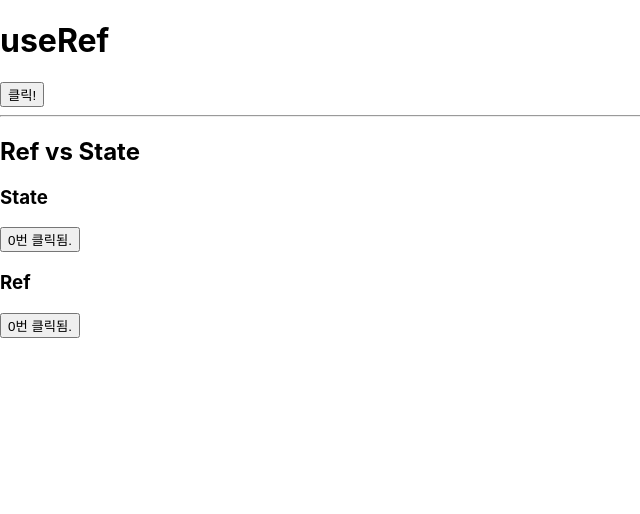
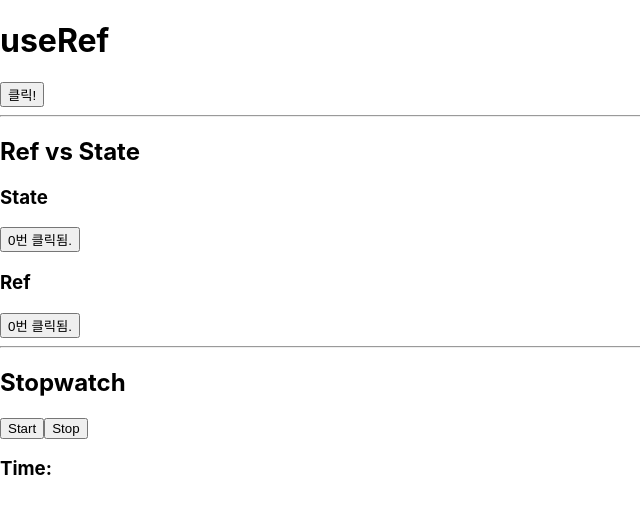
Before and after one commit to JakeOh/20230401_gnit_react, a React (Create React App) app in the folder lab11/: page / in a window 1280 px wide. Shown: the top 514 px of the page, without its empty margins (0-640 px from the left). Built offline with nearby package versions, Linux system fonts and the light colour scheme.

Commit message:
state vs ref

```diff
--- a/lab11/src/App.js
+++ b/lab11/src/App.js
@@ -1,5 +1,6 @@
 import { useRef } from 'react';
 import RefVsState from './components/RefVsState';
+import Stopwatch from './components/Stopwatch';
 
 function App() {
   const ref = useRef(0);
@@ -21,6 +22,9 @@
 
       <hr />
       <RefVsState />
+
+      <hr />
+      <Stopwatch />
     </div>
   );
 }
--- a/lab11/src/components/RefVsState.js
+++ b/lab11/src/components/RefVsState.js
@@ -5,7 +5,7 @@
   const countRef = useRef(0);
 
   const handleClickState = () => {
-    setCount(count + 1);
+    setCount(count + 1); // setCount((prev) => prev + 1);
     //-> state가 변경되면 화면이 갱신(re-render)됨!
   };
 
--- /dev/null
+++ b/lab11/src/components/Stopwatch.js
@@ -0,0 +1,44 @@
+import { useRef, useState } from 'react';
+
+const Stopwatch = () => {
+  // Start 버튼을 클릭했을 때의 시간을 저장하기 위한 state.
+  const [startTime, setStartTime] = useState(null);
+
+  // 1/100초마다 측정하는 시간을 저장하기 위한 state.
+  const [now, setNow] = useState(null);
+
+  // setInterval을 취소할 때 사용할 ID를 저장하기 위해서.
+  const intervalIdRef = useRef(null);
+
+  const handleClickStart = () => {
+    const initTime = Date.now();
+    setStartTime(initTime);
+    setNow(initTime);
+
+    // 1/100초마다 콜백함수의 내용을 실행:
+    intervalIdRef.current = setInterval(() => {
+      //시간을 새로 측정해서 now state 값을 변경:
+      setNow(Date.now());
+    }, 10);
+  };
+
+  let timePassed; // Start 버튼을 클릭한 이후에 경과한 시간.
+  if (startTime !== null && now !== null) {
+    timePassed = (now - startTime) / 1000;
+  }
+
+  const handleClickStop = () => {
+    clearInterval(intervalIdRef.current);
+  };
+
+  return (
+    <>
+      <h2>Stopwatch</h2>
+      <button onClick={handleClickStart}>Start</button>
+      <button onClick={handleClickStop}>Stop</button>
+      <h3>Time: {timePassed}</h3>
+    </>
+  );
+};
+
+export default Stopwatch;
```
